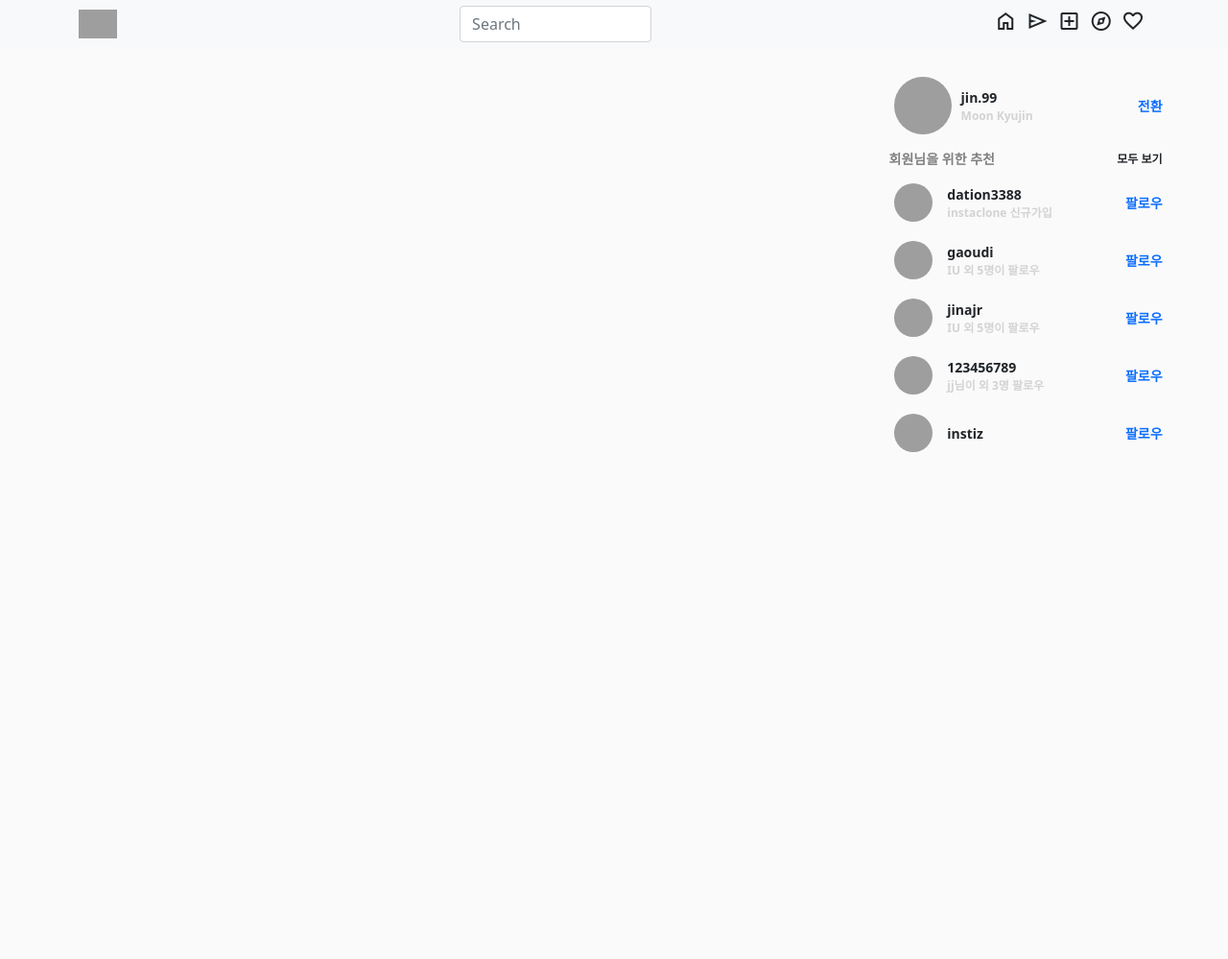
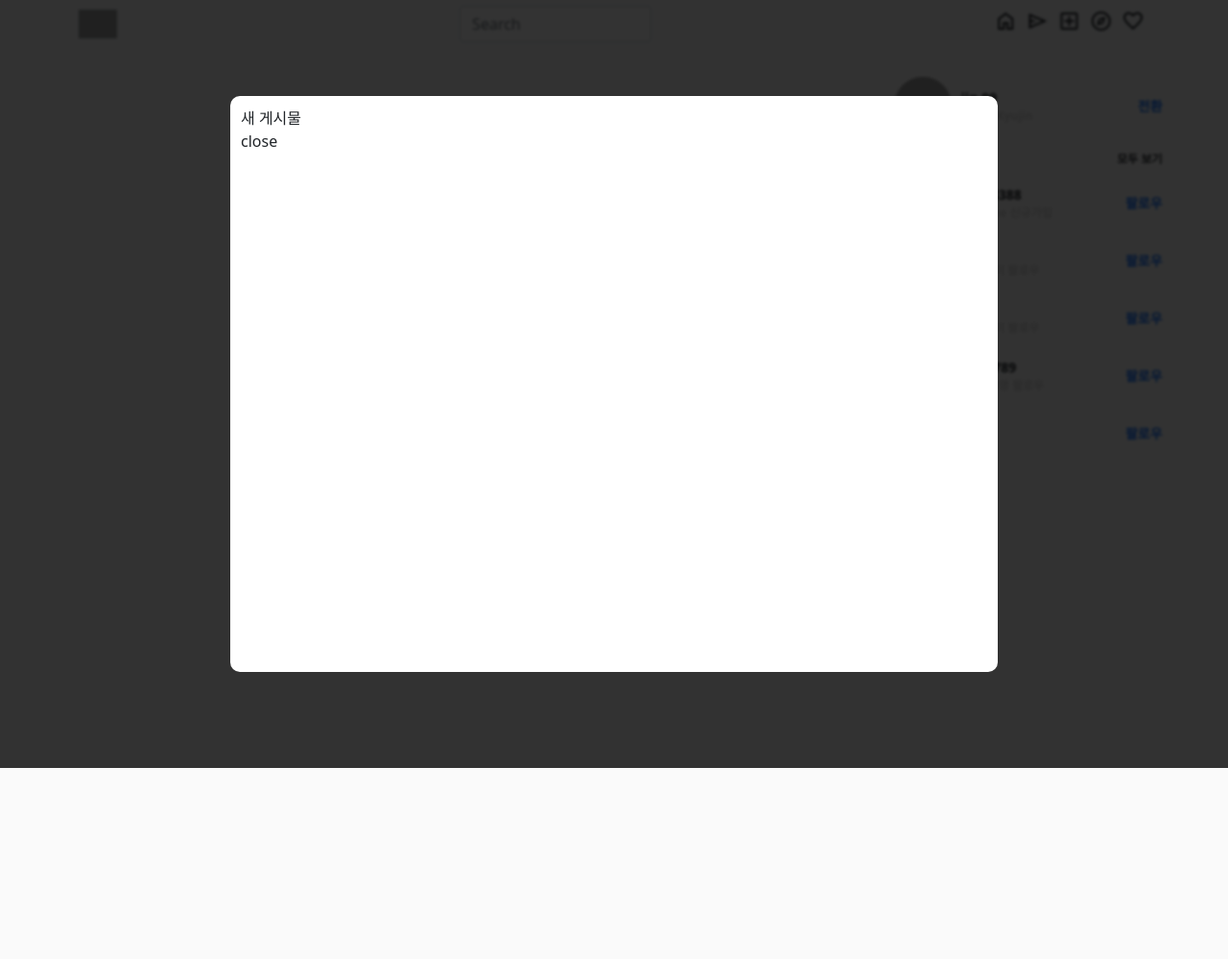
Before and after one commit to Soiiii/instaclone, a Python web app: template templates/instaclone/main.html in a window 1280 px wide. Shown: the top 999 px of the page at 96% size. Run offline with Jinja, Linux system fonts and the light colour scheme; the template is opened without the code that fills it, so the values that code supplies are empty; grey boxes are pictures that could not be loaded.

Commit message:
image upload page

```diff
--- a/templates/instaclone/main.html
+++ b/templates/instaclone/main.html
@@ -145,6 +145,35 @@
             display: flex;
             flex-direction: column;
         }
+
+        .modal_overlay {
+            width: 100%;
+            height: 100%;
+            position: absolute;
+            left: 0;
+            top: 0;
+            display: flex;
+            flex-direction: column;
+            align-items: center;
+            justify-content: center;
+            background: rgba(0, 0, 0, 0.8);
+            backdrop-filter: blur(1.5px);
+            -webkit-backdrop-filter: blur(1.5px);
+        }
+
+        .modal_window {
+            background: white;
+            backdrop-filter: blur(13.5px);
+            -webkit-backdrop-filter: blur(13.5px);
+            border-radius: 10px;
+            border: 1px solid rgba(255, 255, 255, 0.18);
+            width: 800px;
+            height: 600px;
+            position: relative;
+            padding: 10px;
+        }
+
+
     </style>
     <title>Hello</title>
 </head>
@@ -158,7 +187,7 @@
         <div>
             <span class="material-symbols-outlined">home</span>
             <span class="material-symbols-outlined">send</span>
-            <span class="material-symbols-outlined">add_box</span>
+            <span id="nav_bar_add_box" class="material-symbols-outlined">add_box</span>
             <span class="material-symbols-outlined">explore</span>
             <span class="material-symbols-outlined">favorite</span>
         </div>
@@ -330,6 +359,28 @@
     </div>
 </div>
 
+<div id="modal_add_feed" class="modal_overlay">
+    <div class="modal_window">
+        <div class="modal_title">
+            <div class="modal_title_side"></div>
+            <div> 새 게시물 </div>
+            <div class="modal_title_side">
+                    <span id="close_modal" class="material-icons-outlined">
+                        close
+                    </span>
+            </div>
+        </div>
+    </div>
+</div>
+
+<script>
+    const modal = document.getElementById("modal_add_feed");
+    const buttonAddFeed = document.getElementById("add_feed");
+    buttonAddFeed.addEventListener("click", e => {
+        modal.style.display = "flex";
+    });
+</script>
+
 
 <!-- Optional JavaScript; choose one of the two! -->
 
```
